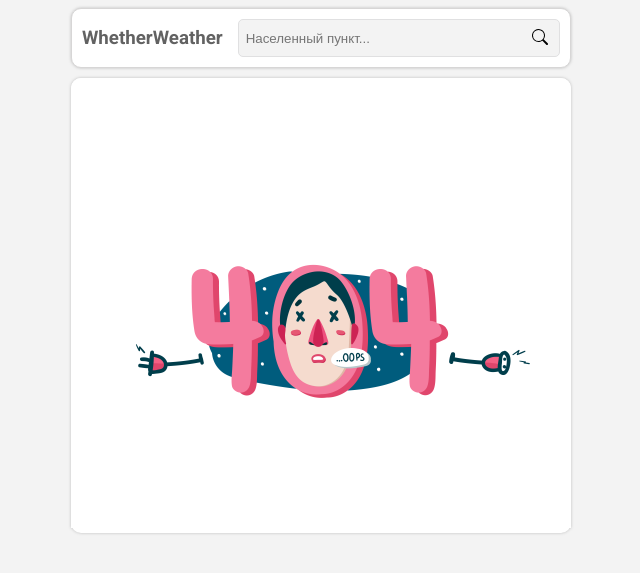
After one commit to kaelteritter/WhetherWeather, a Django app: template templates/404.html in a window 1280 px wide. The commit adds this page. Shown: the top 573 px of the page, without its empty margins (319-959 px from the left). Run offline with Django 4.2, Linux system fonts and the light colour scheme; tables that the repository leaves empty hold one stand-in row (values such as "Sample post"); the template is opened without the code that fills it: values that come from a table or form of the project are taken from there, most other values are stand-ins (such as "Sample title", 1, 10 or a date in 2020).

Commit message:
Обработка 404-запросов
1. Создание и встраивание шаблона 404 при
неизвестной локации
2. Изменены картинки для погоды

```diff
--- a/config/settings.py
+++ b/config/settings.py
@@ -11,7 +11,7 @@ SECRET_KEY = env.str('SECRET_KEY')
 DEBUG = env.bool('DEBUG')
 OPEN_WEATHER_API_ID = env.str('OPEN_WEATHER_API_ID')
 
-ALLOWED_HOSTS = []
+ALLOWED_HOSTS = ['*']
 
 
 INSTALLED_APPS = [
--- a/static/css/styles.css
+++ b/static/css/styles.css
@@ -151,7 +151,7 @@ h3 {
 }
 
 .weather-background {
-    background-image: url(../img/cloudy.jpg);
+    background-image: url(../img/clear.png);
     background-repeat: no-repeat;
     background-size: auto 100%;
     background-position: 0 0;
@@ -162,6 +162,13 @@ h3 {
     animation: zoom 40s infinite alternate;
 }
 
+.weather-background-404 {
+    background-image: url(../img/404.jpg);
+    background-repeat: no-repeat;
+    background-size: cover;
+    border-radius: 10px 10px 0 0;
+    height: 450px;
+}
 
 @keyframes zoom {
   from { background-size: 100%; }
--- a/static/js/scripts.js
+++ b/static/js/scripts.js
@@ -3,10 +3,11 @@ document.addEventListener('DOMContentLoaded', function() {
     const condition = container.dataset.condition;
 
     const backgrounds = {
-        'Overcast': 'url(/static/img/overcast.jpg)',
-        'Clear': 'url(/static/img/sunny.jpg)',
-        'Clouds': 'url(/static/img/cloudy.jpg)',
-        'Rain': 'url(/static/img/rainy.jpg)'
+        'Thunderstorm': 'url(/static/img/thunderstorm.png)',
+        'Clear': 'url(/static/img/clear.png)',
+        'Clouds': 'url(/static/img/clouds.png)',
+        'Rain': 'url(/static/img/rain.png)',
+        'Drizzle': 'url(/static/img/drizzle.png)',
     };
 
     if (backgrounds[condition]) {
--- /dev/null
+++ b/templates/404.html
@@ -0,0 +1,8 @@
+{% extends "base.html" %}
+
+{% block content %}
+<div class="weather-card">
+  <div class="weather-background-404" data-condition="{{ weather.weather.0.main }}">
+  </div>
+</div>
+{% endblock content %}
--- a/templates/includes/nav.html
+++ b/templates/includes/nav.html
@@ -3,7 +3,7 @@
   <h3 class="navigation-item">
     <a href="/">WhetherWeather</a>
   </h3>
-  <form class="navigation-item location-search-form" action="{% url "weather:index" %}" method="get">
+  <form class="navigation-item location-search-form" action="{% url "weather:index" %}" method="get" novalidate>
     {{ location_form.name }}
     <button class="location-search-button" type="submit">
       <img src="{% static "svg/search.svg" %}" alt="">
--- a/weather/views.py
+++ b/weather/views.py
@@ -15,4 +15,7 @@ def index(request):
     if location:
         weather = get_weather(settings.OPEN_WEATHER_API_ID, location, units='metric', lang='ru')
 
+        if 'message' in weather and weather['message'] == 'city not found':
+            return render(request, '404.html', status=404, context={'location_form': location_form})
+
     return render(request, 'index.html', {'location_form': location_form, 'weather': weather})
```
Also changed, not shown: weather/tests/test_views.py (+5 -0 lines), static/img/404.jpg (added), static/img/clear.png (added), static/img/clouds.png (added), static/img/cloudy.jpg (deleted), static/img/drizzle.png (added), static/img/overcast.jpg (deleted), static/img/rain.png (added), static/img/rainy.jpg (deleted), static/img/sunny.jpg (deleted), static/img/thunderstorm.png (added).
